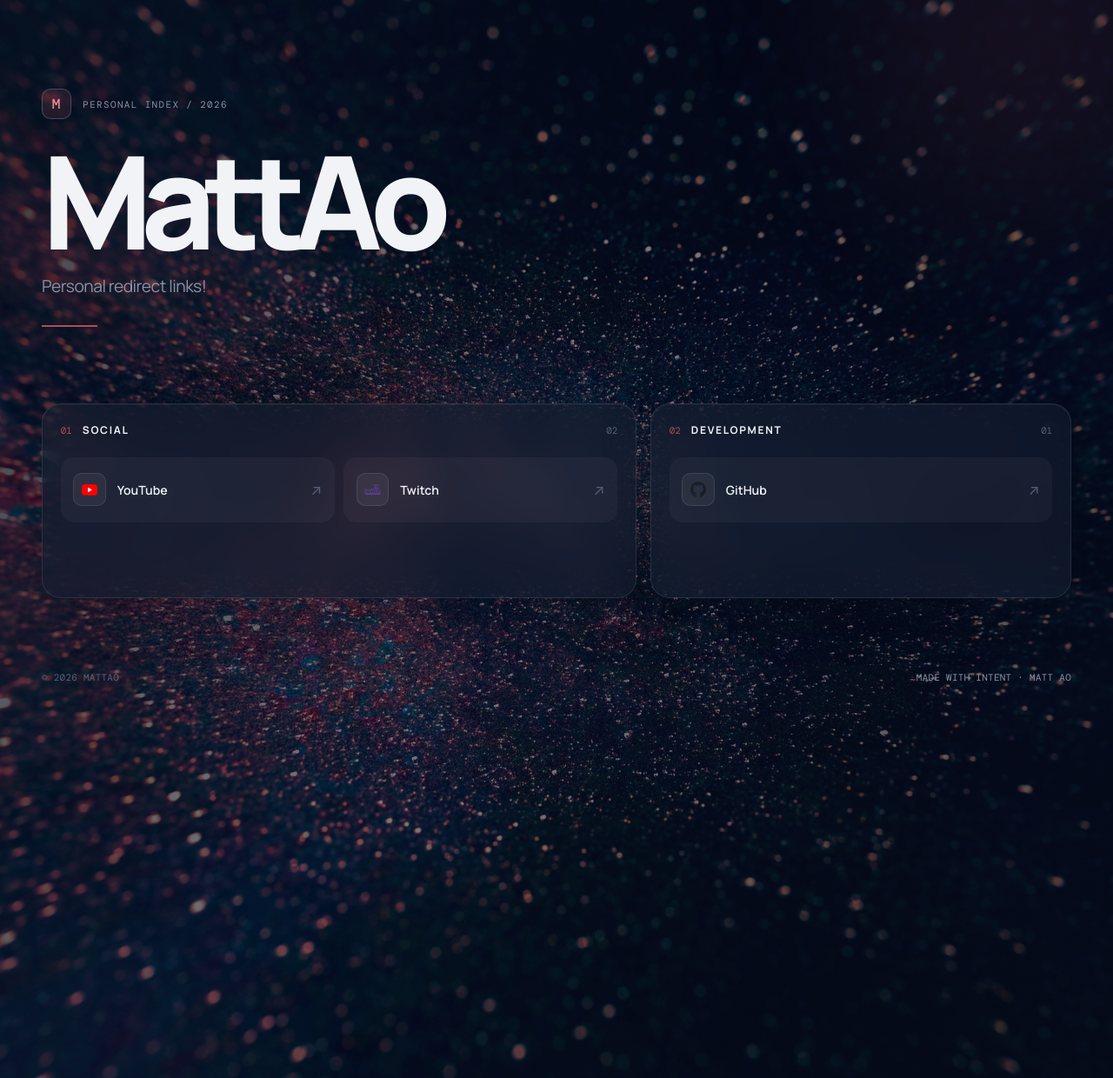
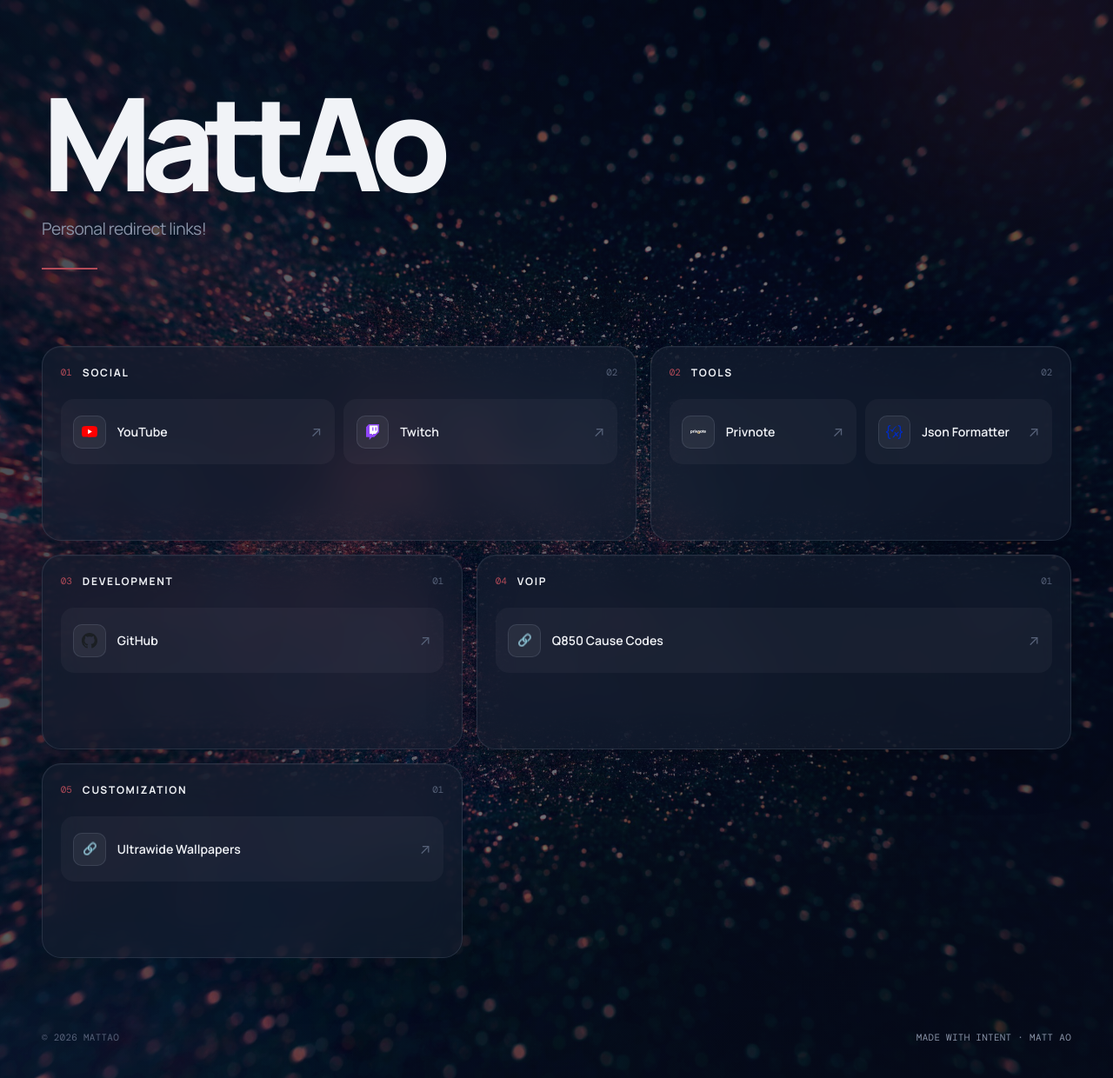
Before and after one commit to M4ttAo/link.mattao.net, a Jekyll site: the page built from index.md, in a window 1280 px wide and 1240 px high. Shown: the whole window at 87% size. Built offline with Jekyll 4.4.1, drawn with Linux system fonts in a browser that asks for light colours.

```diff
--- a/_data/links.yaml
+++ b/_data/links.yaml
@@ -1,5 +1,5 @@
 links:
-  - category: social
+  - category: Social
     items:
       - name: YouTube
         slug: youtube
@@ -9,8 +9,27 @@ links:
         slug: twitch
         icon: twitch.svg
 
-  - category: development
+  - category: Tools
+    items:
+      - name: Privnote
+        slug: privnote
+        icon: privnote.svg
+      - name: Json Formatter
+        slug: jsonform
+        icon: jsonform.svg
+
+  - category: Development
     items:
       - name: GitHub
         slug: github
         icon: github.svg
+
+  - category: Voip
+    items:
+      - name: Q850 Cause Codes
+        slug: q850
+
+  - category: Customization
+    items:
+      - name: Ultrawide Wallpapers
+        slug: ultrawp
--- a/_includes/link-icon.html
+++ b/_includes/link-icon.html
@@ -1,8 +1,6 @@
-{% assign icon_name = include.link.icon %}
-{% assign initial = include.link.name | slice: 0, 1 | upcase %}
+{% assign icon_name = include.link.icon | default: "default.svg" %}
 <span class="link-icon" aria-hidden="true">
-  {% if icon_name %}
-    <img src="{{ '/assets/icons/' | append: icon_name | relative_url }}" alt="" onerror="this.hidden=true; this.nextElementSibling.hidden=false;">
-  {% endif %}
-  <span class="icon-fallback"{% if icon_name %} hidden{% endif %}>{{ initial }}</span>
+  <img src="{{ '/assets/icons/' | append: icon_name | relative_url }}"
+       alt=""
+       onerror="this.onerror=null; this.src='{{ '/assets/icons/default.svg' | relative_url }}';">
 </span>
--- a/_sass/_components.scss
+++ b/_sass/_components.scss
@@ -1,7 +1,5 @@
 .index-layout { display: grid; gap: clamp(2.5rem, 7vw, 5.5rem); }
 .intro { max-width: 39rem; }
-.brand-lockup { display: flex; align-items: center; gap: .8rem; margin-bottom: 2rem; color: var(--muted); font: .68rem var(--font-mono); letter-spacing: .13em; text-transform: uppercase; }
-.brand-symbol { display: grid; width: 2.15rem; height: 2.15rem; place-items: center; border: 1px solid var(--border-strong); border-radius: 10px; background: var(--accent-soft); color: #e48b93; font: 500 1rem var(--font-mono); box-shadow: 0 8px 25px rgba(0,0,0,.2); }
 h1 { margin: 0; font-size: clamp(4.4rem, 13vw, 9.3rem); font-weight: 800; letter-spacing: -.095em; line-height: .82; }
 .intro p { margin: 1.6rem 0 0; color: var(--muted); font-size: clamp(1rem, 2vw, 1.2rem); letter-spacing: -.025em; }
 .intro-line { display: block; width: 4rem; height: 2px; margin-top: 2rem; background: var(--accent); }
@@ -20,7 +18,6 @@ h2 { margin: 0; color: var(--text); font-size: .75rem; font-weight: 700; letter-
 .link-card:focus-visible { outline: 2px solid var(--accent); outline-offset: 3px; }
 .link-icon { display: grid; flex: 0 0 2.35rem; width: 2.35rem; height: 2.35rem; place-items: center; border: 1px solid var(--border); border-radius: 10px; background: rgba(255,255,255,.055); color: #c9d0de; }
 .link-icon img { width: 1.15rem; height: 1.15rem; object-fit: contain; }
-.icon-fallback { font: .8rem var(--font-mono); }
 .link-card-name { overflow: hidden; font-size: .88rem; font-weight: 600; text-overflow: ellipsis; white-space: nowrap; }
 .link-arrow { margin-left: auto; color: var(--faint); font-size: 1.05rem; transition: transform .25s ease, color .25s ease; }
 .link-card:hover .link-arrow, .link-card:focus-visible .link-arrow { transform: translate(3px, -3px); color: #df7e87; }
--- a/index.md
+++ b/index.md
@@ -6,10 +6,6 @@ description: "Links, projects & stuff."
 
 <div class="index-layout">
   <header class="intro">
-    <div class="brand-lockup">
-      <span class="brand-symbol" aria-hidden="true">M</span>
-      <span class="brand-label">{{ site.data.profile.eyebrow }}</span>
-    </div>
     <h1>{{ site.data.profile.name }}</h1>
     <p>{{ site.data.profile.bio }}</p>
     <span class="intro-line" aria-hidden="true"></span>
```
Also changed, not shown: assets/icons/default.svg (added), assets/icons/jsonform.svg (added), assets/icons/privnote.svg (added), assets/icons/twitch.svg.
